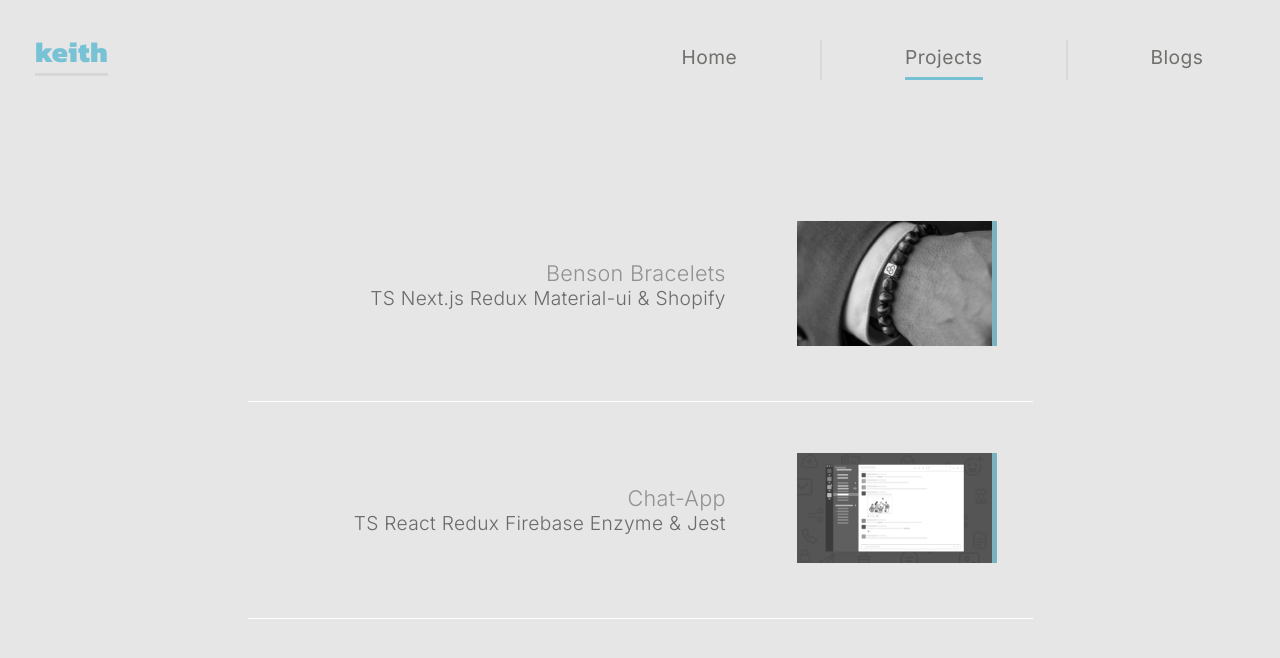
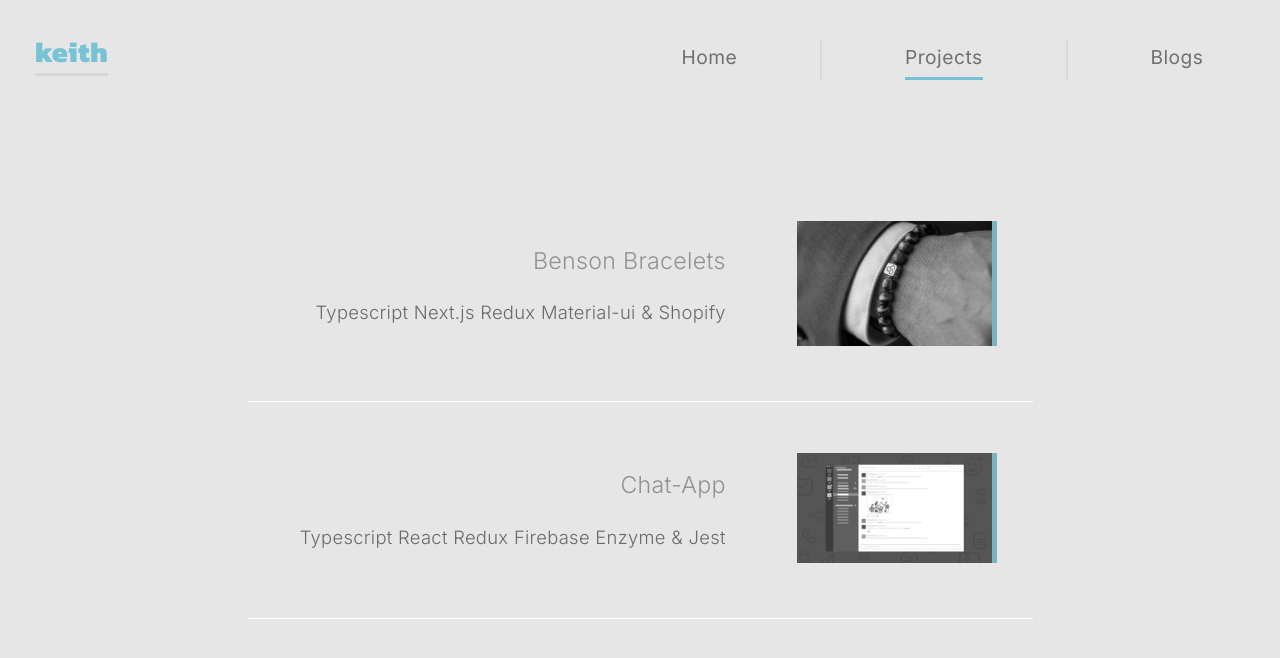
Before and after one commit to kayceecodes/minimal-portfolio, a Next.js app: page /projects in a window 1280 px wide. Shown: the top 658 px of the page. Built offline with nearby package versions, Linux system fonts and the light colour scheme.

Commit message:
Removed Scaling in FM

```diff
--- a/pages/index.js
+++ b/pages/index.js
@@ -74,7 +74,7 @@ export default function Home(props) {
               {socialLinks.map((value) => (
                 <li key={value.name}
                     style={{
-                      transition: `all ${value.timer}ms`
+                      transition: `transform ${value.timer}ms, color 0.3s`
                     }}
                     data-aos='fade-right'
                   >
--- a/pages/projects.js
+++ b/pages/projects.js
@@ -8,14 +8,14 @@ const projects = [
     name: "Benson Bracelets",
     link: "https://kcee403.github.io/bensonbracelets/",
     host: "Github Pages",
-    stack: "TS Next.js Redux Material-ui & Shopify",
+    stack: "Typescript Next.js Redux Material-ui & Shopify",
     src: "/assets/images/projects/bensonbracelets.jpg",
   },
   {
     name: "Chat-App",
     link: "https://kcee403.github.io/Chat-App",
     host: "Github Pages",
-    stack: "TS React Redux Firebase Enzyme & Jest",
+    stack: "Typescript React Redux Firebase Enzyme & Jest",
     src: "/assets/images/projects/chat-app.jpg",
   },
 ];
--- a/src/ui/header/Header.js
+++ b/src/ui/header/Header.js
@@ -45,7 +45,6 @@ const routes = [
 export default function Header() {
   useEffect(() => {
     Aos.init({
-      duration: 800,
     });
   });
 
@@ -55,17 +54,15 @@ export default function Header() {
         <span>keith</span>
       </div>
       <ul className={styles.headerlinks}>
-        {routes.map((route, index, array) => {
-          return (
+        {routes.map((route, index, array) =>
             <ListItem
+              key={index}
               path={route.path}
               name={route.name}
-              key={index}
               index={index}
               array={array}
             />
-          );
-        })}
+          )}
       </ul>
     </header>
   );
--- a/styles/Projects.module.css
+++ b/styles/Projects.module.css
@@ -48,7 +48,7 @@ a.cardContainer {
 
   text-align: center;
   line-height: 1.7;
-  font: 0.95rem "Inter";
+  font-family: "Inter";
   letter-spacing: 0.3px;
 }
 @media screen and (min-width: 600px) {
@@ -57,21 +57,25 @@ a.cardContainer {
     flex-direction: column;
     justify-content: center;
     align-items: flex-end;
-    font-size: 1.2rem;
+    /* font-size: 1.2rem; */
   }
 }
-.cardDescription p {
-  margin: 0px;
+.cardDescription p { /* Both Title & Details( Tech Stack ) */
+  margin: 8px 0;
   color: #32322eaf;
   font-weight: 300;
+  font-size: 0.95rem;
 }
-
-.cardDescription p span {
+@media screen and (min-width: 600px) {
+  .cardDescription p  {font-size: 1.15rem;}
+}
+.cardDescription p span { /* Title */
   color: #32322e78;
   font-weight: 300;
+  font-size: 1.1rem;
 }
 @media screen and (min-width: 600px) {
-  .cardDescription p span {font-size: 1.35rem;}
+  .cardDescription p span {font-size: 1.45rem;}
 }
 .cardDescription p span:hover {
   color: #ab9b93;
```
Also changed, not shown: 1 other file (tests, documents, lock files or other folders).
